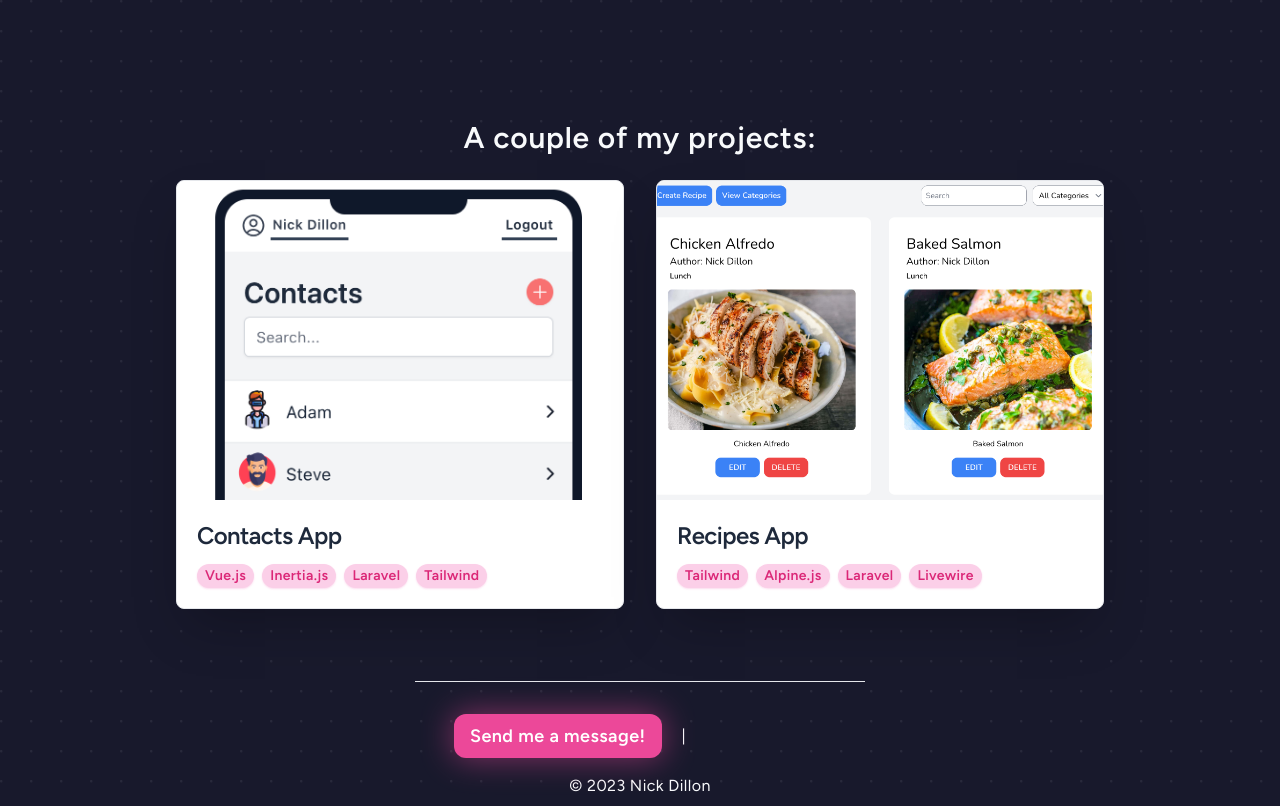
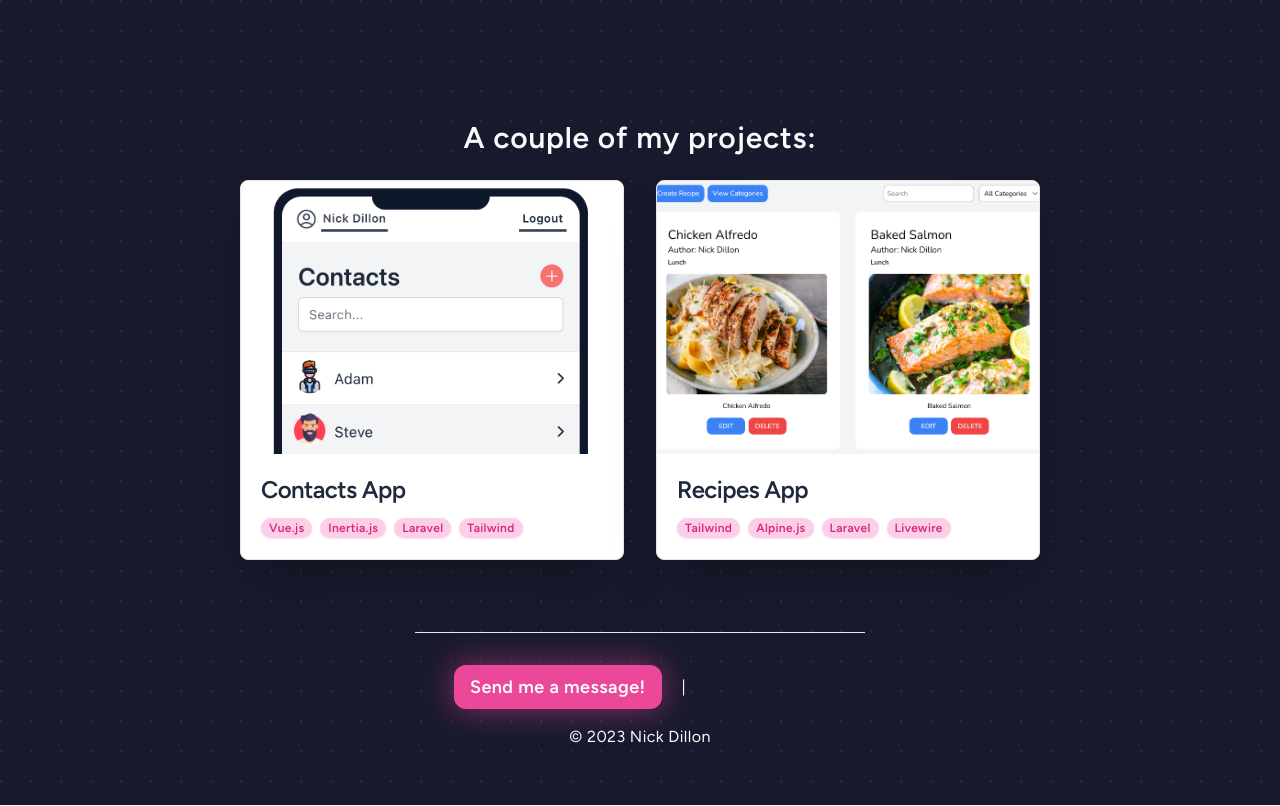
Before and after one commit to NickDillon1412/portfolio-site, a Vue app: page / in a window 1280 px wide. Shown: the part 1440-2246 px from the top of the page. Built offline with nearby package versions, Linux system fonts and the light colour scheme; some icons are missing.

Commit message:
Updated tech pills and work padding

```diff
--- a/src/components/Projects.vue
+++ b/src/components/Projects.vue
@@ -1,23 +1,21 @@
 <template>
 	<div class="flex flex-col space-y-8 sm:space-y-0 sm:space-x-8 sm:flex-row text-slate-800">
 		<div v-for="project in projects" :key="project.title">
-			<div class="">
 			<a :href="project.url" target="_blank">
 				<div
-						class="max-w-md duration-300 ease-in-out bg-white border border-gray-200 rounded-lg shadow-2xl hover:shadow-pink-500 hover:scale-105 hover:-rotate-2">
+					class="max-w-sm duration-300 ease-in-out bg-white border border-gray-200 rounded-lg shadow-2xl hover:shadow-pink-500 hover:scale-105 hover:-rotate-2">
 					<img class="rounded-t-lg" :src="`../images/${project.image}`" :alt="project.title" />
 					<div class="p-5">
 						<h5 class="text-2xl font-bold tracking-tight">{{
 							project.title }}</h5>
 						<ul v-for="tech in project.technologies" class="inline-block pt-3">
 							<li
-									class="px-2 py-0.5 mr-2 text-sm font-semibold text-pink-600 bg-pink-200 rounded-full shadow-sm shadow-pink-200/75">
+								class="px-2 py-0.5 mr-2 text-xs font-semibold text-pink-600 bg-pink-200 rounded-full shadow-sm shadow-pink-200/75">
 								{{ tech }}</li>
 						</ul>
 					</div>
 				</div>
 			</a>
-			</div>
 		</div>
 	</div>
 </template>
--- a/src/views/HomeView.vue
+++ b/src/views/HomeView.vue
@@ -23,9 +23,9 @@
 			</p>
 		</div>
 
-		<div class="mt-32 sm:mt-40">
+		<div class="mt-32 px-7 sm:mt-40">
 			<h1 class="w-9/12 mx-auto text-3xl font-semibold text-center mb-7">My work experience:</h1>
-			<div class="flex justify-center w-10/12 mx-auto border-2 rounded-md bg-[#18192c] md:max-w-xl border-slate-700">
+			<div class="flex justify-center mx-auto border-2 rounded-md bg-[#18192c] md:max-w-xl border-slate-700">
 				<Work />
 			</div>
 		</div>
@@ -38,8 +38,7 @@
 
 		<div class="flex flex-col items-center justify-center mt-24 sm:mt-32 mb-14">
 			<div class="p-4">
-				<h1 class="w-8/12 mx-auto mb-8 text-3xl font-semibold text-center sm:w-7/12 sm:mb-6">A couple of my
-					projects:</h1>
+				<h1 class="w-7/12 mx-auto mb-8 text-3xl font-semibold text-center sm:mb-6">A couple of my projects:</h1>
 				<Projects class="pl-3 pr-3" />
 			</div>
 		</div>
```
Lines whose indentation alone changed are shown as unchanged.
